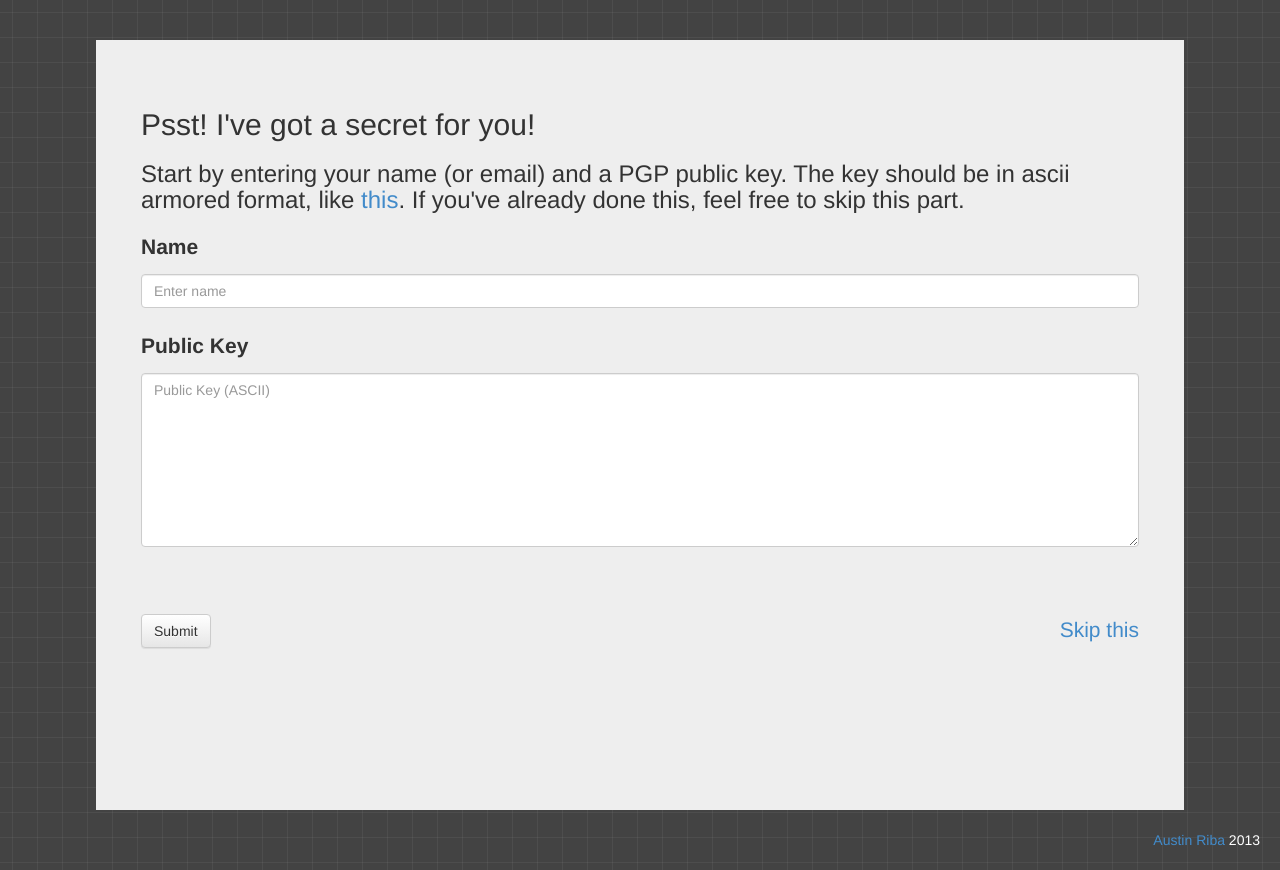
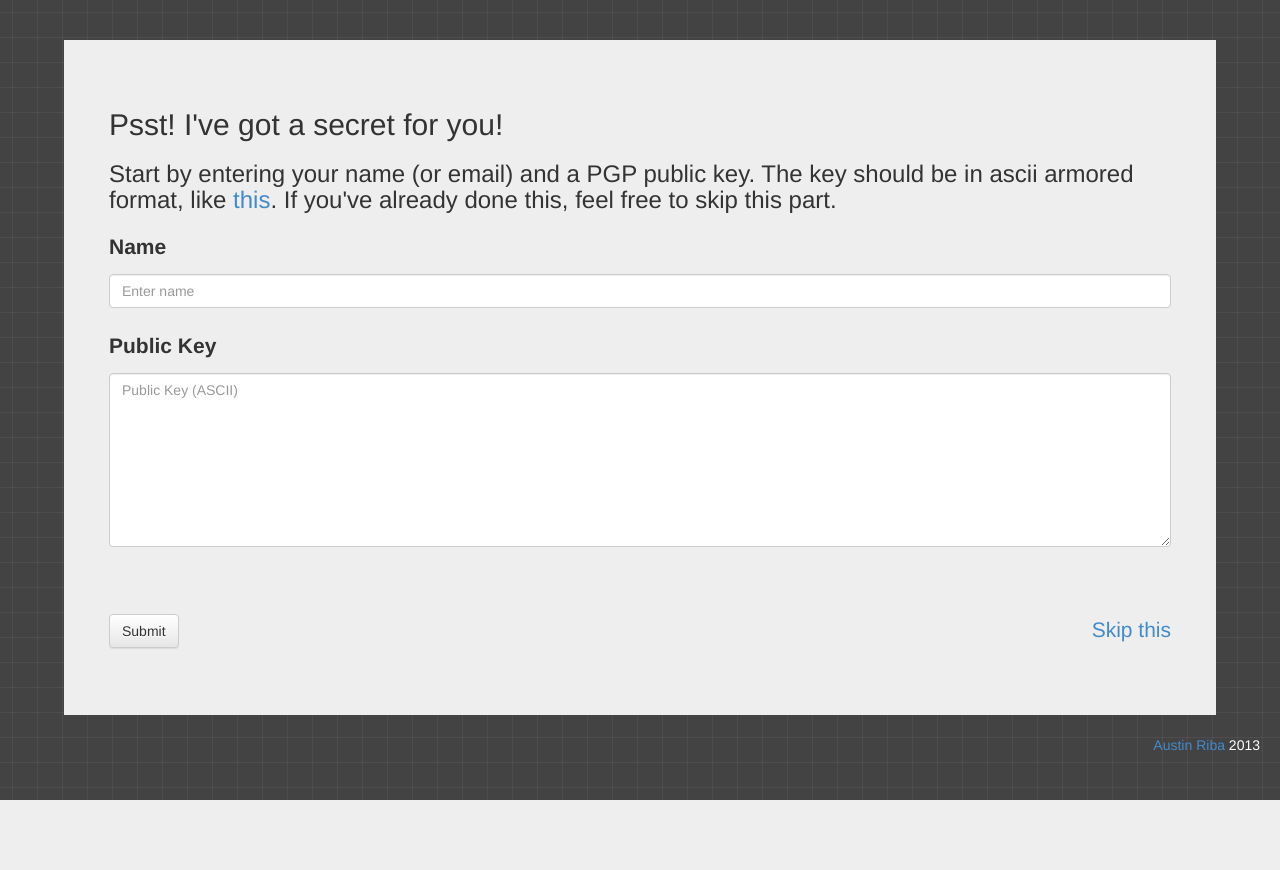
Before and after one commit to Fingel/shaftoe, a PHP site: page /example/index.html in a window 1280 px wide. After the commit the page ends 800 px from the top, so only its background shows below. Run offline with PHP 8.4, Linux system fonts and the light colour scheme; a stand-in replaces the project's code that opens the database connection; some libraries are stand-ins or nearby versions.

Commit message:
update css

```diff
--- a/example/css/main.css
+++ b/example/css/main.css
@@ -14,8 +14,8 @@ body{
 }
 
 .jumbotron{
-    height: 770px;
-    width: 85%;
+    height: 675px;
+    width: 90%;
     margin: auto;
 }
 
```
